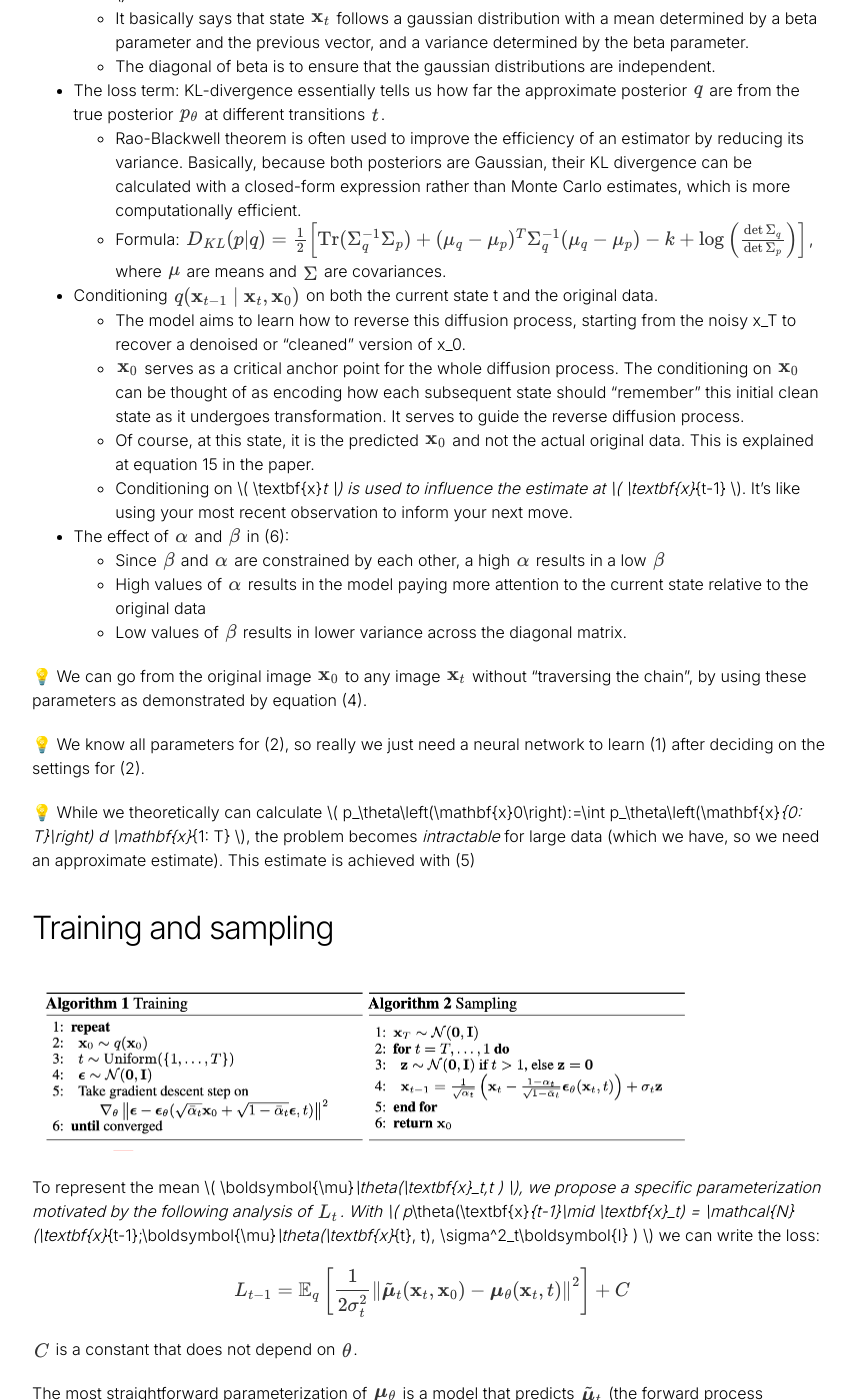
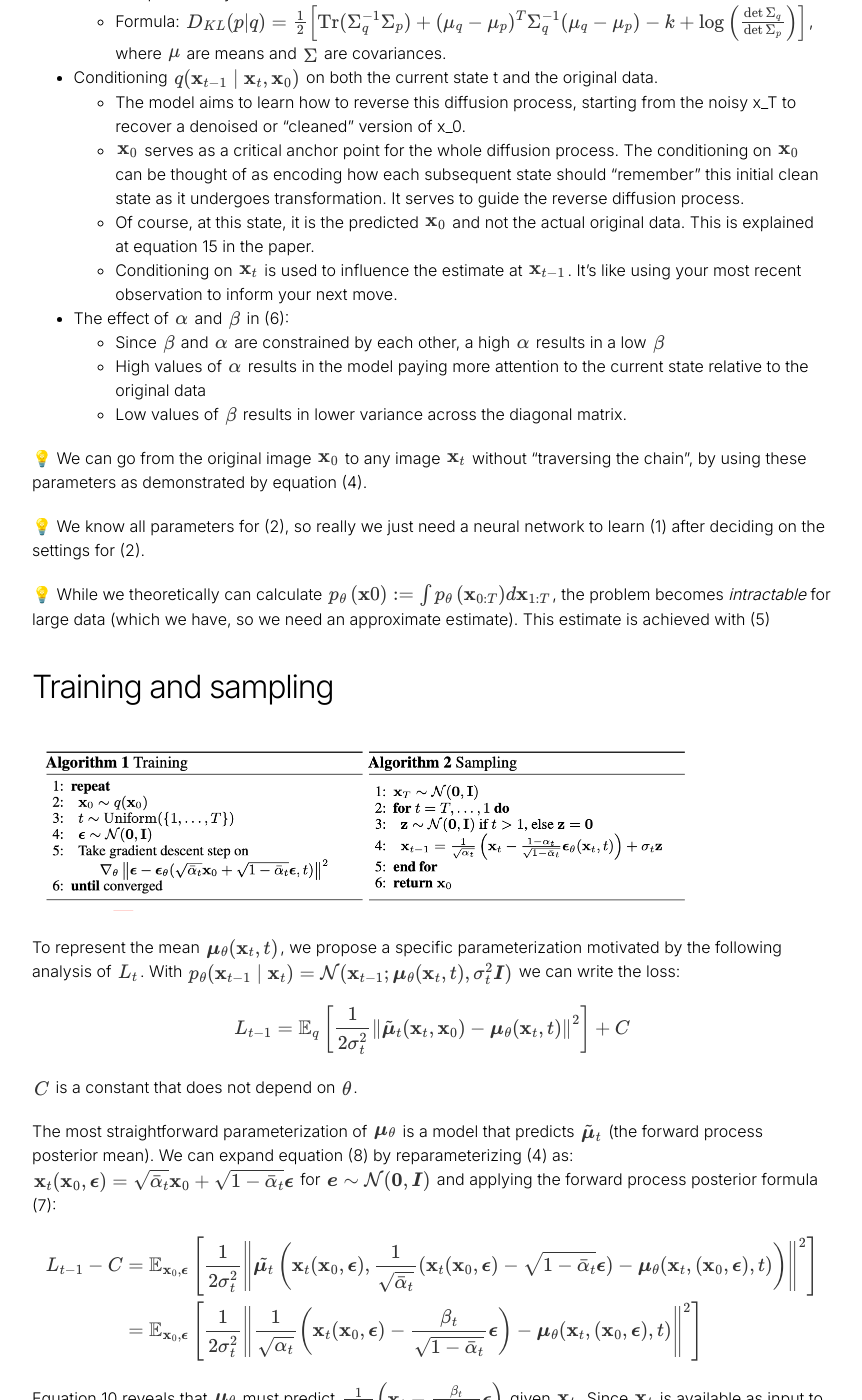
Before and after one commit to kristianernst/kristianernst.github.io, a Jekyll site: the page built from _posts/2023-08-20-denoising_diffusion_probabilistic_models.markdown, in a window 1280 px wide and 1400 px high, scrolled down 3010 px. Shown: the whole window, without its empty margins (208-1070 px from the left). Built offline with Jekyll 4.4.1, drawn with Linux system fonts in a browser that asks for light colours; formulas are drawn with MathJax 3; some of the changed text lies outside the part shown.

Commit message:
updated math

```diff
--- a/_posts/2023-08-20-denoising_diffusion_probabilistic_models.markdown
+++ b/_posts/2023-08-20-denoising_diffusion_probabilistic_models.markdown
@@ -14,30 +14,9 @@
 
 <img src="/assets/sd/image-20231005224728442.png" alt="image-20231005224728442" style="zoom:40%;" />
 
-Diffusion models are latent variable models of the form
+Diffusion models are latent variable models of the form $$p_\theta\left(\mathbf{x}_0\right):=\int p_\theta\left(\mathbf{x}_{0: T}\right) d \mathbf{x}_{1: T}$$, where \\( \mathbf{x}_1, \ldots, \mathbf{x}_T \\) are latents of the same dimensionality as the data: $$\mathbf{x}_0 \sim q\left(\mathbf{x}_0\right)$$.
 
-$$
-\begin{align}
-p_\theta\left(\mathbf{x}_0\right):=\int p_\theta\left(\mathbf{x}_{0: T}\right) d \mathbf{x}_{1: T}
-\end{align}
-$$
-
-, where \\( \mathbf{x}_1, \ldots, \mathbf{x}_T \\) are latents of the same dimensionality as the data:
-
-$$
-\begin{align}
-\mathbf{x}_0 \sim q\left(\mathbf{x}_0\right)
-\end{align}
-$$
-
-
-The joint distribution \\( p_\theta\left(\mathbf{x}_{0: T}\right ) \\) is called the reverse process, and it is defined as a Markov chain with learned Gaussian transitions starting at:
-
-$$
-\begin{align}
- p\left(\mathbf{x}_T\right)=\mathcal{N}\left(\mathbf{x}_T ; \mathbf{0}, \mathbf{I}\right)
-\end{align}
-$$
+The joint distribution \\( p_\theta\left(\mathbf{x}_{0: T}\right ) \\) is called the reverse process, and it is defined as a Markov chain with learned Gaussian transitions starting at: $$p\left(\mathbf{x}_T\right)=\mathcal{N}\left(\mathbf{x}_T ; \mathbf{0}, \mathbf{I}\right)$$
 
 $$
 \begin{align}
@@ -123,8 +102,7 @@
      	- you can think of it as a joint distribution in 5×(T+1) dimensions, but it's a complicated one where each subset of 5 dimensions is linked to the next via a learned, conditional Gaussian distribution.
      -  Joint distribution:<img src="/assets/sd/RCPxe.png" alt="How To Find Joint Probability Distribution In R" style="zoom: 70%;" />
 
--  Why  \\( p_\theta\left(\mathbf{x}_0\right):=\int p_\theta\left(\mathbf{x}_{0: T}\right) d \mathbf{x}_{1: T} \\) makes sense:
-
+-  Why $$ p_\theta\left(\mathbf{x}_0\right):=\int p_\theta\left(\mathbf{x}_{0: T}\right) d \mathbf{x}_{1: T}$$ makes sense:
 -  lets say we have two variables, \\( a \\) and \\( b \\)
   - \\( p(a)=\int p(a,b)db = \int p(a\mid b) \times p(b) db \\)
   - This is a fundamental definition in probability theory. The joint probability of \\( a \\) and \\( b \\) 1occurring can be found by first looking at the likelihood that \\( a \\) occurs given \\( b \\) and then multiplied by the likelihood that \\( b \\) occurs.
@@ -132,7 +110,8 @@
 
 -  The approximate posterior \\( q\left(\mathbf{x}_{1: T} \mid  \mathbf{x}_0\right ) \\): is basically derived by multiplying joint probability distributions conditioned by previous distributions.
      -  It is how we go from \\( \textbf{x}_0 \\) to \\( \textbf{x}_T \\). We iteratively apply Gaussian noise.
-     -  This Gaussian noise is defined as : \\( q\left(\mathbf{x}_t \mid  \mathbf{x}_{t-1}\right):=\mathcal{N}\left(\mathbf{x}_t ; \sqrt{1-\beta_t} \mathbf{x}_{t-1}, \beta_t \mathbf{I}\right ) \\)
+     -  This Gaussian noise is defined as : $$ q\left(\mathbf{x}_t \mid  \mathbf{x}_{t-1}\right):=\mathcal{N}\left(\mathbf{x}_t ; \sqrt{1-\beta_t} \mathbf{x}_{t-1}, \beta_t \mathbf{I}\right )$$
+
      -  It basically says that state \\( \textbf{x}_t \\) follows a gaussian distribution with a mean determined by a beta parameter and the previous vector, and a variance determined by the beta parameter.
      -  The diagonal of beta is to ensure that the gaussian distributions are independent.
 
@@ -146,7 +125,7 @@
      -  The model aims to learn how to reverse this diffusion process, starting from the noisy x_T to recover a denoised or "cleaned" version of x_0.
      -  \\( \textbf{x}_0 \\) serves as a critical anchor point for the whole diffusion process. The conditioning on \\( \textbf{x}_0 \\) can be thought of as encoding how each subsequent state should "remember" this initial clean state as it undergoes transformation. It serves to guide the reverse diffusion process.
      -  Of course, at this state, it is the predicted \\( \textbf{x}_0 \\) and not the actual original data. This is explained at equation 15 in the paper.
-     -  Conditioning on \\( \textbf{x}_t \\) is used to influence the estimate at \\( \textbf{x}_{t-1} \\). It's like using your most recent observation to inform your next move.
+     -  Conditioning on $$\textbf{x}_t$$ is used to influence the estimate at $$\textbf{x}_{t-1}$$. It's like using your most recent observation to inform your next move.
 
 -  The effect of \\( \alpha \\) and \\( \beta \\) in (6):
 
@@ -159,13 +138,13 @@
 
 💡 We know all parameters for (2), so really we just need a neural network to learn (1) after deciding on the settings for (2).
 
-💡 While we theoretically can calculate \\( p_\theta\left(\mathbf{x}0\right):=\int p_\theta\left(\mathbf{x}_{0: T}\right) d \mathbf{x}_{1: T} \\), the problem becomes *intractable* for large data (which we have, so we need an approximate estimate). This estimate is achieved with (5)
+💡 While we theoretically can calculate $$p_\theta\left(\mathbf{x}0\right):=\int p_\theta\left(\mathbf{x}_{0: T}\right) d \mathbf{x}_{1: T}$$, the problem becomes *intractable* for large data (which we have, so we need an approximate estimate). This estimate is achieved with (5)
 
 ## Training and sampling
 
 ### <img src="/assets/sd/image-20231007134048374.png" alt="image-20231007134048374" style="zoom:50%;" />
 
-To represent the mean \\( \boldsymbol{\mu}_\theta(\textbf{x}_t,t ) \\), we propose a specific parameterization motivated by the following analysis of \\( L_t \\). With \\( p_\theta(\textbf{x}_{t-1}\mid \textbf{x}_t) = \mathcal{N}(\textbf{x}_{t-1};\boldsymbol{\mu}_\theta(\textbf{x}_{t}, t), \sigma^2_t\boldsymbol{I} ) \\) we can write the loss:
+To represent the mean $$\boldsymbol{\mu}_\theta(\textbf{x}_t,t )$$, we propose a specific parameterization motivated by the following analysis of \\( L_t \\). With $$p_\theta(\textbf{x}_{t-1}\mid \textbf{x}_t) = \mathcal{N}(\textbf{x}_{t-1};\boldsymbol{\mu}_\theta(\textbf{x}_{t}, t), \sigma^2_t\boldsymbol{I} )$$ we can write the loss:
 
 $$
 L_{t-1} = \mathbb{E}_q\left[\frac{1}{2\sigma^2_t}\left\| \tilde{\boldsymbol{\mu} }_t(\textbf{x}_t, \textbf{x}_0) - \boldsymbol{\mu}_\theta(\textbf{x}_t, t)\right\|^2\right] + C
@@ -190,7 +169,7 @@
 \boldsymbol{\mu}_\theta(\textbf{x}_t, t) = \tilde{\boldsymbol{\mu} }\left(\textbf{x}_t, \frac{1}{\sqrt{\alpha_t} } \left(\textbf{x}_t - {\sqrt{1-\bar{\alpha}_t} }\boldsymbol{\epsilon}_\theta(\textbf{x}_t) \right)\right) = \frac{1}{\sqrt{\alpha_t} } \left(\textbf{x}_t - \frac{\beta_t}{\sqrt{1-\bar{\alpha}_t} }\boldsymbol{\epsilon}(\textbf{x}_t,t) \right)
 $$
 
-Where \\( \epsilon_\theta \\) is a function approximator intended to predict \\( \boldsymbol\epsilon \\) from  \\( \textbf{x}_t \\). To sample \\( \textbf{x}_{t-1} \sim p_\theta(\textbf{x}_{t-1}\mid \textbf{x}_t ) \\) is to compute: \\( \textbf{x}_{t-1} = \frac{1}{\sqrt{\alpha_t} } \left(\textbf{x}_t - \frac{\beta_t}{\sqrt{1-\bar{\alpha}_t} }\boldsymbol{\epsilon}(\textbf{x}_t,t) \right) + \sigma_t \textbf{z} \\) where \\( \textbf{z}\sim\mathcal{N}(\boldsymbol 0,\boldsymbol I ) \\).
+Where \\( \epsilon_\theta \\) is a function approximator intended to predict \\( \boldsymbol\epsilon \\) from  $$\textbf{x}_t$$. To sample $$\textbf{x}_{t-1} \sim p_\theta(\textbf{x}_{t-1}\mid \textbf{x}_t )$$ is to compute: $$\textbf{x}_{t-1} = \frac{1}{\sqrt{\alpha_t} } \left(\textbf{x}_t - \frac{\beta_t}{\sqrt{1-\bar{\alpha}_t} }\boldsymbol{\epsilon}(\textbf{x}_t,t) \right) + \sigma_t \textbf{z}$$ where \\( \textbf{z}\sim\mathcal{N}(\boldsymbol 0,\boldsymbol I ) \\).
 
 The complete sampling procedure (Algorithm 2) resembles Langevin dynamics with \\( \boldsymbol{\epsilon}_\theta \\) a learned gradient of the data density. Furthermore, with the parameterization (11) eq(10) simplifies to:
 
```
